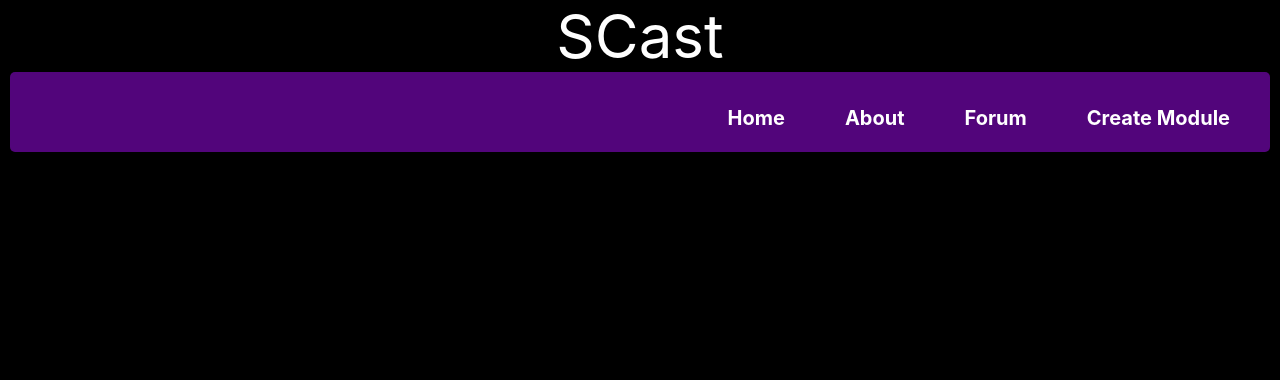
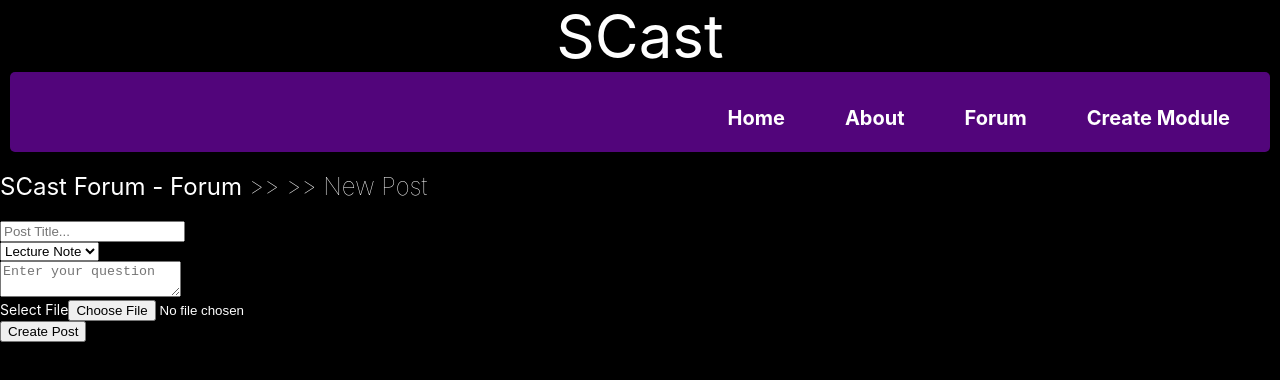
Before and after one commit to Shi-J-C/SCast-FrontEnd, a React (Create React App) app: page /forum/1/createpost in a window 1280 px wide. Shown: the top 380 px of the page. Built offline with nearby package versions, Linux system fonts and the light colour scheme; no server answers.

Commit message:
create post function

```diff
--- a/src/App.js
+++ b/src/App.js
@@ -7,6 +7,8 @@ import Home from './ComponentPage/Home'
 import About from './ComponentPage/About'
 import Posts from './ComponentPage/Posts'
 import CreateModule from './ComponentPage/CreateModule'
+import Post from './ComponentPage/Post'
+import CreatePost from './ComponentPage/CreatePost'
 
 function App() {
   return (
@@ -18,6 +20,8 @@ function App() {
           <Route path='/about' element={<About />}></Route>
           <Route exact path='/forum' element={<Forum />}></Route>
           <Route path='/forum/:id' element={<Posts />}></Route>
+          <Route path='/forum/:id/createpost' element={<CreatePost />}></Route>
+          <Route path='/forum/:id/posts/:index' element={<Post />}></Route>
           <Route path='/createmodule' element={<CreateModule />}></Route>
         </Routes>
       </Router>
--- a/src/ComponentPage/CreateModule.js
+++ b/src/ComponentPage/CreateModule.js
@@ -30,6 +30,7 @@ export default function CreateModule() {
   return (
     <div>
       <form onSubmit={(e) => handleSubmit(e)}>
+        {/* Enter module code for creation */}
         <input
           placeholder='Enter Module Code'
           type='text'
@@ -37,6 +38,8 @@ export default function CreateModule() {
           id='moduleCode'
           value={data.moduleCode}
         ></input>
+
+        {/* Enter module name */}
         <input
           placeholder='Enter Module Name'
           type='text'
@@ -44,6 +47,8 @@ export default function CreateModule() {
           id='moduleName'
           value={data.moduleName}
         ></input>
+
+        {/* click to submit */}
         <button>Submit</button>
       </form>
     </div>
--- /dev/null
+++ b/src/ComponentPage/CreatePost.js
@@ -0,0 +1,105 @@
+import axios from 'axios'
+import React, { useState, useEffect } from 'react'
+import { useParams, Link } from 'react-router-dom'
+
+export default function CreatePost() {
+  const { id } = useParams()
+  const [module, setModule] = useState([])
+
+  useEffect(() => {
+    axios.get(`http://localhost:3000/module/${id}`).then((res) => {
+      setModule(res.data)
+    })
+  }, [])
+
+  const url = `http://localhost:3000/post/${id}/addPost`
+  const [data, setData] = useState({
+    userId: 'joanpe',
+    postTitle: '',
+    postImage: '',
+    postType: 'Lecture Note',
+    comment: [],
+  })
+
+  function handleChange(e) {
+    const newData = { ...data }
+    newData[e.target.id] = e.target.value
+    setData(newData)
+    // console.log(newData)
+  }
+
+  function handleSubmit(e) {
+    e.preventDefault()
+    // axios
+    //   .post(url, {
+    //     userId: 'joanpe',
+    //     postTitle: data.postTitle,
+    //     postImage: data.postImage,
+    //     postType: data.postType,
+    //     comment: [],
+    //   })
+    //   .then((res) => console.log(res.data))
+    console.log(data)
+  }
+  return (
+    <div>
+      <div className='navigate'>
+        <span>
+          <span>
+            <Link to={'/forum'}>SCast Forum - Forum</Link> {'>>'}{' '}
+            <Link to={`/forum/${id}`}>{module.moduleCode}</Link> {'>>'}{' '}
+            {'New Post'}
+          </span>
+        </span>
+      </div>
+
+      <form onSubmit={(e) => handleSubmit(e)}>
+        {/* Enter you post title */}
+        <input
+          placeholder='Post Title...'
+          type='text'
+          onChange={(e) => handleChange(e)}
+          id='postTitle'
+          value={data.postTitle}
+        ></input>
+
+        <br />
+        {/* Select your question topic */}
+        <select
+          id='postType'
+          value={data.postType}
+          onChange={(e) => handleChange(e)}
+        >
+          <option>Lecture Note</option>
+          <option>Tutorial</option>
+          <option>Lab</option>
+        </select>
+
+        <br />
+
+        {/* Enter your question here */}
+        <textarea
+          placeholder='Enter your question'
+          type='text'
+          onChange={(e) => handleChange(e)}
+          id='comment'
+          value={data.comment}
+        ></textarea>
+
+        <br />
+        {/* Upload your image here to display */}
+        <div>
+          <label>Select File</label>
+          <input
+            type='file'
+            id='postImage'
+            value={data.postImage}
+            onChange={(e) => handleChange(e)}
+          ></input>
+        </div>
+
+        <button>Create Post</button>
+      </form>
+    </div>
+  )
+}
--- /dev/null
+++ b/src/ComponentPage/Post.js
@@ -0,0 +1,109 @@
+import { Link } from 'react-router-dom'
+import React, { useState, useEffect } from 'react'
+import { useParams } from 'react-router-dom'
+import axios from 'axios'
+
+export default function Post() {
+  const { id, index } = useParams()
+  const [module, setModule] = useState([])
+  const [post, setPost] = useState([])
+  const [commentArea, setCommmentArea] = useState(false)
+  const [replyArea, setReplyArea] = useState(false)
+
+  useEffect(() => {
+    axios.get(`http://localhost:3000/module/${id}`).then((res) => {
+      setModule(res.data)
+      setPost(res.data.post[index])
+      console.log(post)
+    })
+  }, [])
+
+  return (
+    <div>
+      <div className='navigate'>
+        <span>
+          <Link to={'/forum'}>SCast Forum - Forum</Link> {'>>'}{' '}
+          <Link to={`/forum/${id}`}>{module.moduleCode}</Link> {'>>'}{' '}
+          {post.postTitle}
+        </span>
+      </div>
+
+      <div className='topic-container'>
+        <div className='head'>
+          <div className='authors'>Author</div>
+          <div className='content'>Topic: {post.postTitle}</div>
+          <div className='postreply'>
+            <button
+              onClick={() => {
+                setReplyArea(!replyArea)
+                setCommmentArea(false)
+              }}
+            >
+              Post Reply
+            </button>
+          </div>
+        </div>
+
+        <div className='body'>
+          <div className='authors'>
+            <img
+              src='https://cdn.pixabay.com/photo/2014/04/05/13/05/boy-317041__340.jpg'
+              alt=''
+            ></img>
+            <div className='username'>
+              Posted By
+              <br />
+              {post.userid}
+              <br />
+              This Data and Time
+            </div>
+          </div>
+
+          <div className='content'>
+            {post.text}
+            <hr />
+            Regards {post.userid}
+            <div className='comment'>
+              <button
+                onClick={() => {
+                  setCommmentArea(!commentArea)
+                  setReplyArea(false)
+                }}
+              >
+                Reply
+              </button>
+            </div>
+          </div>
+        </div>
+      </div>
+
+      {/* Comment area */}
+      {commentArea ? (
+        <div className='comment-area'>
+          <textarea
+            name='comment'
+            id=''
+            placeholder='comment here ... '
+          ></textarea>
+          <input type='submit' name='' id='' value='submit'></input>
+        </div>
+      ) : (
+        ''
+      )}
+
+      {/* Reply area */}
+      {replyArea ? (
+        <div className='comment-area'>
+          <textarea
+            name='reply'
+            id=''
+            placeholder='reply to post... '
+          ></textarea>
+          <input type='submit' name='' id='' value='submit'></input>
+        </div>
+      ) : (
+        ''
+      )}
+    </div>
+  )
+}
--- a/src/ComponentPage/Posts.js
+++ b/src/ComponentPage/Posts.js
@@ -2,11 +2,68 @@ import React, { useState, useEffect } from 'react'
 import { FaFire } from 'react-icons/fa'
 import { Link } from 'react-router-dom'
 import { useParams, useNavigate } from 'react-router-dom'
+import axios from 'axios'
 
 export default function Posts() {
   const [posts, setPosts] = useState([])
+  const [module, setModule] = useState([])
   const { id } = useParams()
-  console.log('Current module:', id)
 
-  return <div>{id}</div>
+  useEffect(() => {
+    axios.get(`http://localhost:3000/module/${id}`).then((res) => {
+      setModule(res.data)
+      setPosts(res.data.post)
+      console.log(posts)
+    })
+  }, [])
+
+  let navigate = useNavigate()
+  const routechange = () => {
+    let path = `/forum/${id}/createpost`
+    navigate(path)
+  }
+
+  return (
+    <div>
+      <div className='navigate'>
+        <span>
+          <Link to={'/forum'}>SCast Forum - Forum</Link> {'>>'}
+          {module.moduleCode}
+          <button style={{ float: 'right' }} onClick={() => routechange()}>
+            Create Post
+          </button>
+        </span>
+      </div>
+
+      <div className='posts-table'>
+        <div className='table-head'>
+          <div className='status'>Status</div>
+          <div className='subjects'>Subjects</div>
+          <div className='replies'>Replies/Views</div>
+          <div className='last-reply'>Last Reply</div>
+        </div>
+
+        {posts.map((d, index) => (
+          <div className='table-row' key={index}>
+            <div className='status'>
+              <FaFire />
+            </div>
+            <div className='subjects'>
+              <Link to={`/forum/${id}/posts/${index}`}>{d.postTitle}</Link>
+              <br />
+              <span>Started by {d.userId}</span>
+            </div>
+            <div className='replies'>
+              {d.comment.length} replies <br /> 125 views
+            </div>
+            <div className='last-reply'>
+              12 Oct 2021
+              <br />
+              By Joal
+            </div>
+          </div>
+        ))}
+      </div>
+    </div>
+  )
 }
```
